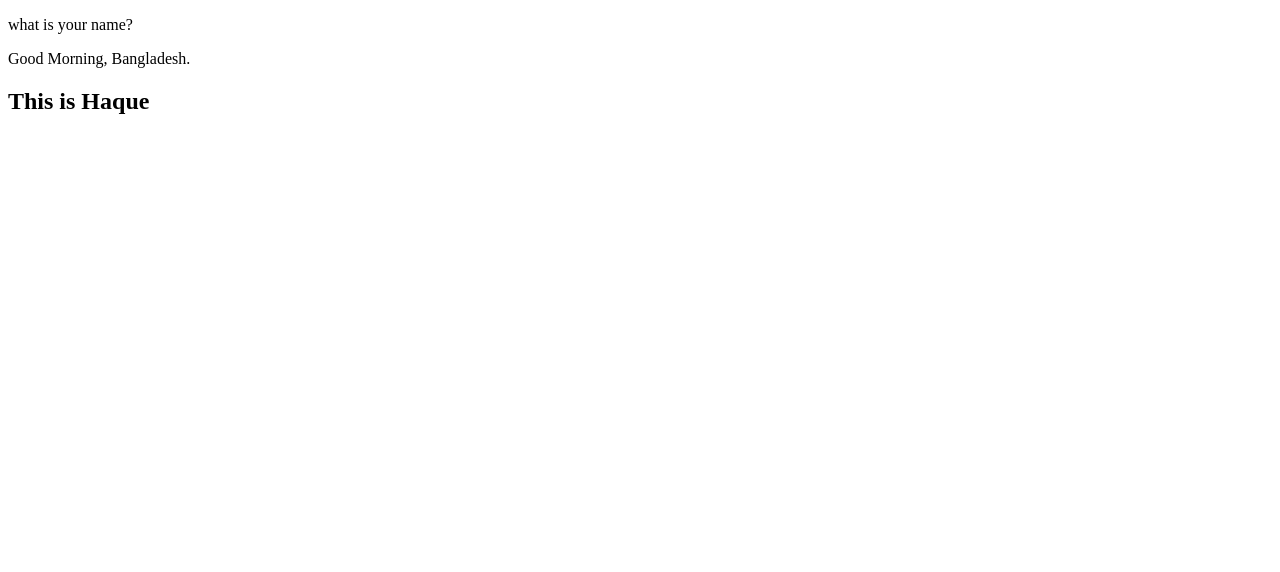
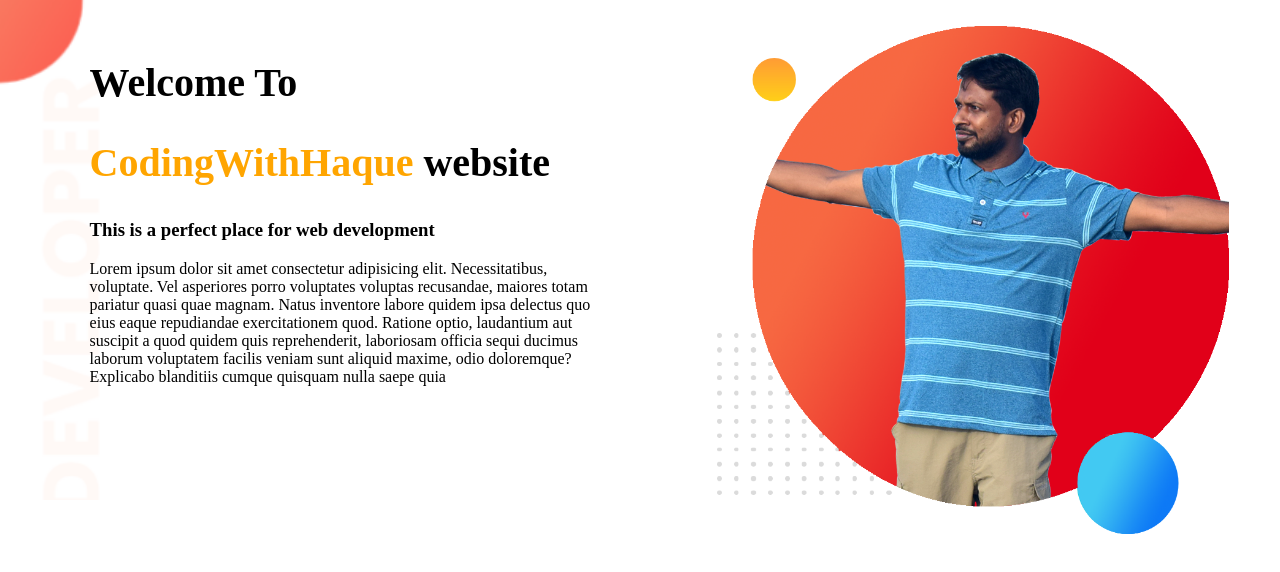
Before and after one commit to CodingWithHaque/first-website, a plain HTML site: page index.html in a window 1280 px wide. Drawn offline with Linux system fonts and the light colour scheme; a web font is replaced by a local one.

Commit message:
top done

```diff
--- a/index.html
+++ b/index.html
@@ -4,11 +4,23 @@
     <meta charset="UTF-8">
     <meta http-equiv="X-UA-Compatible" content="IE=edge">
     <meta name="viewport" content="width=device-width, initial-scale=1.0">
-    <title>Document</title>
+    <title>My First Website</title>
+    <link rel="preconnect" href="https://fonts.googleapis.com">
+    <link rel="preconnect" href="https://fonts.gstatic.com" crossorigin>
+    <link href="https://fonts.googleapis.com/css2?family=Anton&family=Labrada:ital,wght@0,300;0,400;1,400&family=Poppins:wght@300;400;500&family=Radio+Canada:ital,wght@0,300;0,400;0,500;0,600;1,700&display=swap" rel="stylesheet">
+    <link rel="stylesheet" href="style.css">
 </head>
 <body>
- <p>what is your name?</p>
-    <p> Good Morning, Bangladesh. </p>
-    <h2>This is Haque</h2>
+    <section class="top-banner">
+        <div class="half-width">
+            <h1>Welcome To</h1>
+            <h1><span class="welcome-color">CodingWithHaque</span> website</h1>
+            <h3>This is a perfect place for web development</h3>
+            <p>Lorem ipsum dolor sit amet consectetur adipisicing elit. Necessitatibus, voluptate. Vel asperiores porro voluptates voluptas recusandae, maiores totam pariatur quasi quae magnam. Natus inventore labore quidem ipsa delectus quo eius eaque repudiandae exercitationem quod. Ratione optio, laudantium aut suscipit a quod quidem quis reprehenderit, laboriosam officia sequi ducimus laborum voluptatem facilis veniam sunt aliquid maxime, odio doloremque? Explicabo blanditiis cumque quisquam nulla saepe quia</p>
+        </div>
+        <div class="half-width">
+            <img src="images/maksud_2.png" title="Maksud Profile Photo">
+        </div>
+    </section>
 </body>
 </html>
--- /dev/null
+++ b/style.css
@@ -0,0 +1,30 @@
+body {
+    margin: 0;
+    font-family: 'Labrada', serif;
+}
+h1 {
+    font-size: 40px;
+}
+.welcome-color {
+    color: orange;
+}
+
+section {
+    height: 500px;
+}
+
+.half-width {
+    width: 40%;
+    float: left;
+    margin-left: 5%;
+    padding: 2%;
+}
+
+.half-width img {
+    width: 100%;
+}
+.top-banner {
+    background-image: url("images/top-banner.png");
+    background-repeat: no-repeat;
+    background-size: cover;
+}
```
